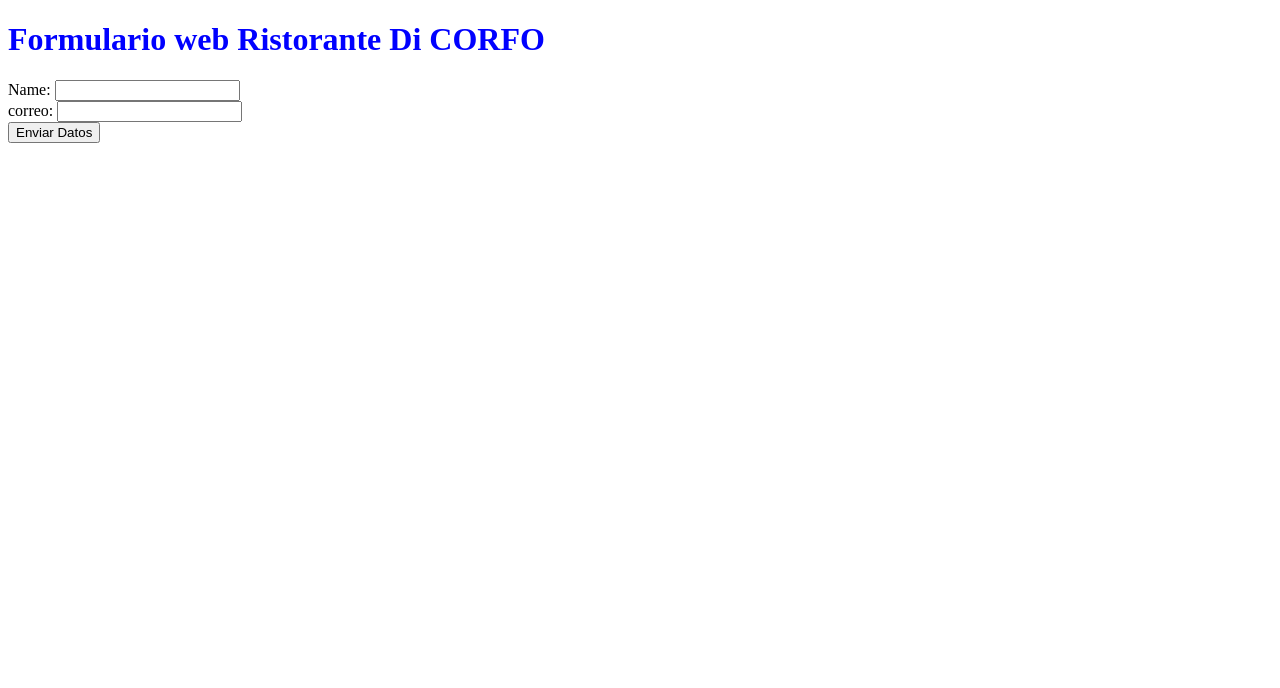
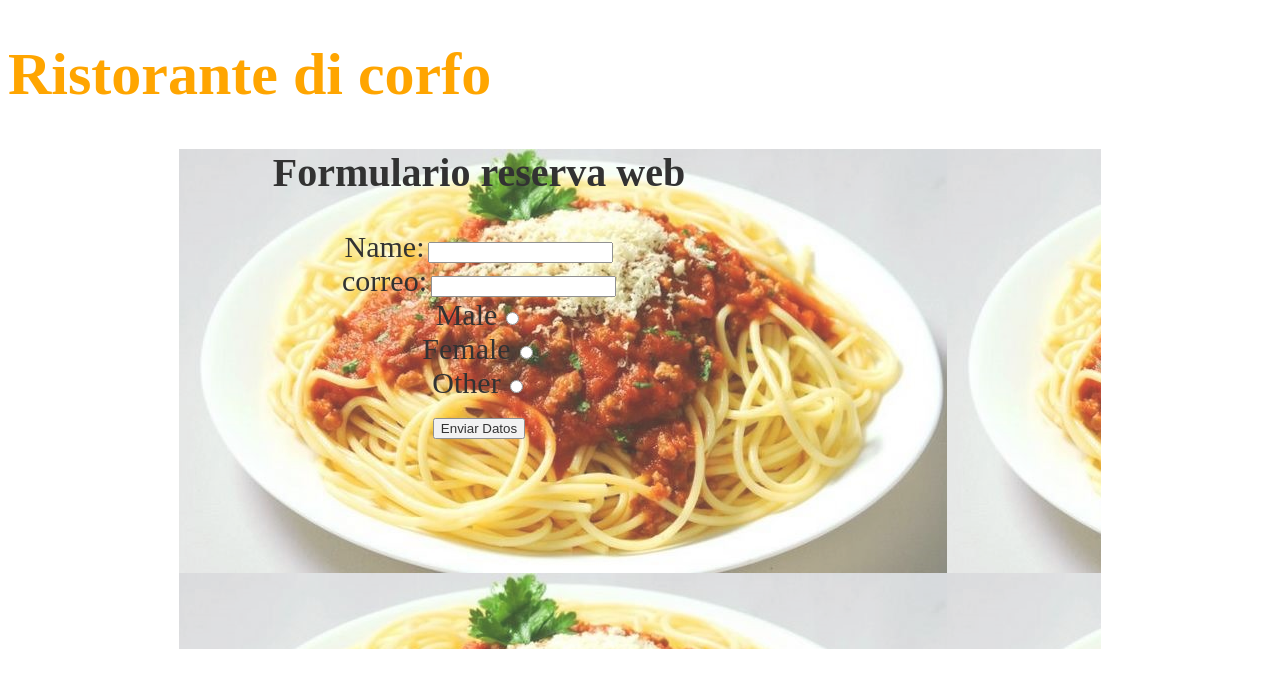
Before and after one commit to cmardonesm/SfiaPreparation, a plain HTML site: page 04_Desarrollo de software/Fomulario/Fomulario.html in a window 1280 px wide. Drawn offline with Linux system fonts and the light colour scheme.

Commit message:
maquetas

```diff
--- a/04_Desarrollo de software/Fomulario/Fomulario.html
+++ b/04_Desarrollo de software/Fomulario/Fomulario.html
@@ -4,21 +4,37 @@
 <head>
 	<title>Ristorante di CORFO</title>
 	<link rel="stylesheet" href="Formulario.css">
-
 </head>
 
 <body>
-	<h1>Formulario web Ristorante Di CORFO </h1>
-	<form action="http://www.google.cl" method="post">
+	<h1 class="titulo1">Ristorante di corfo </h1>
+
+
+<div class="contenedor" >
+	<form action="http://www.google.cl" method="post";>
+
+	<h2>Formulario reserva web</h2>
 	    <div>
 	        <label for="Nombre">Name:</label>
 	        <input type="text" id="name" />
 	    </div>
-	    <div>
+
+		<div>
 	        <label for="correo">correo:</label>
 	        <input type="text" id="name" />
 	    </div>
-	<input type="submit" value="Enviar Datos" />
+
+	    <div>
+	        <label for="male">Male</label>
+  			<input type="radio" name="gender" id="male" value="male"><br>
+  			<label for="female">Female</label>
+  			<input type="radio" name="gender" id="female" value="female"><br>
+  			<label for="other">Other</label>
+  			<input type="radio" name="gender" id="other" value="other"><br><br>
+	    </div>
+
+	<input type="submit" value="Enviar Datos" id="enviar"/>
 	</form>
+</div>
 </body>
 </html>
--- a/04_Desarrollo de software/Fomulario/Formulario.css
+++ b/04_Desarrollo de software/Fomulario/Formulario.css
@@ -1,33 +1,53 @@
-p{
-	font-weight: bold;
-	color: red;
+h1{
+	color:orange;
+	font-size:60px;
 }
 
-p > span {
-	color:yellow;
+h2{
+	color:black;
+	font-size:40px;
+
 }
-
-h1,h6 {
-	color: blue;
-}
-
 .parrafoImportante {
 	color:green;
 }
 
 ul > li {
 	font-size: 40px;
-
 }
 
 p:hover {
 	color:black;
 }
 
-#arroz {
-	color:purple;
-}
-
 .bold {
 	font-weight: bold;
 }
+
+form {
+width: 600px;
+height: 500px;
+float: center;
+text-align: center;
+}
+
+label {
+color:black;
+	font-size:30px;
+	align:"center";
+}
+
+.formatoForm{
+	opacity: 0.5;
+}
+
+.contenedor {
+text-decoration: none;
+opacity: 0.8;
+background-color:#58FAF4;
+background-image: url('pastas.jpg');
+background-origin: padding-box;
+margin: 0 auto;
+width: 922px;
+
+}
```
Also changed, not shown: 04_Desarrollo de software/Fomulario/pastas.jpg (added), 3 other files.
